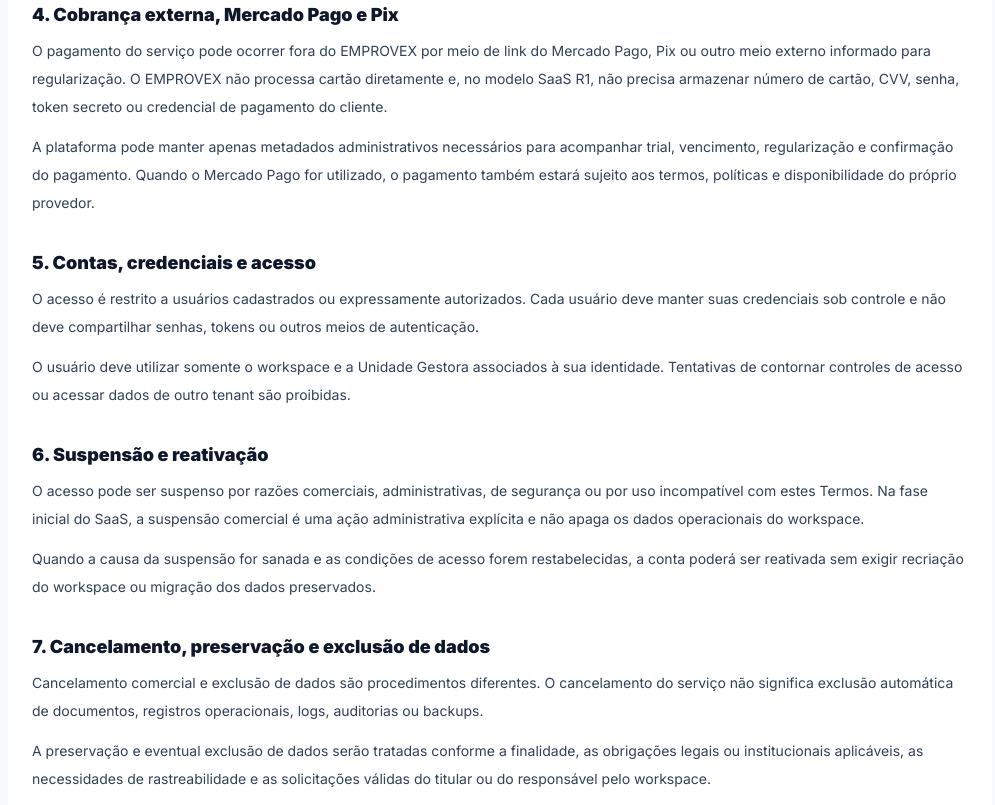
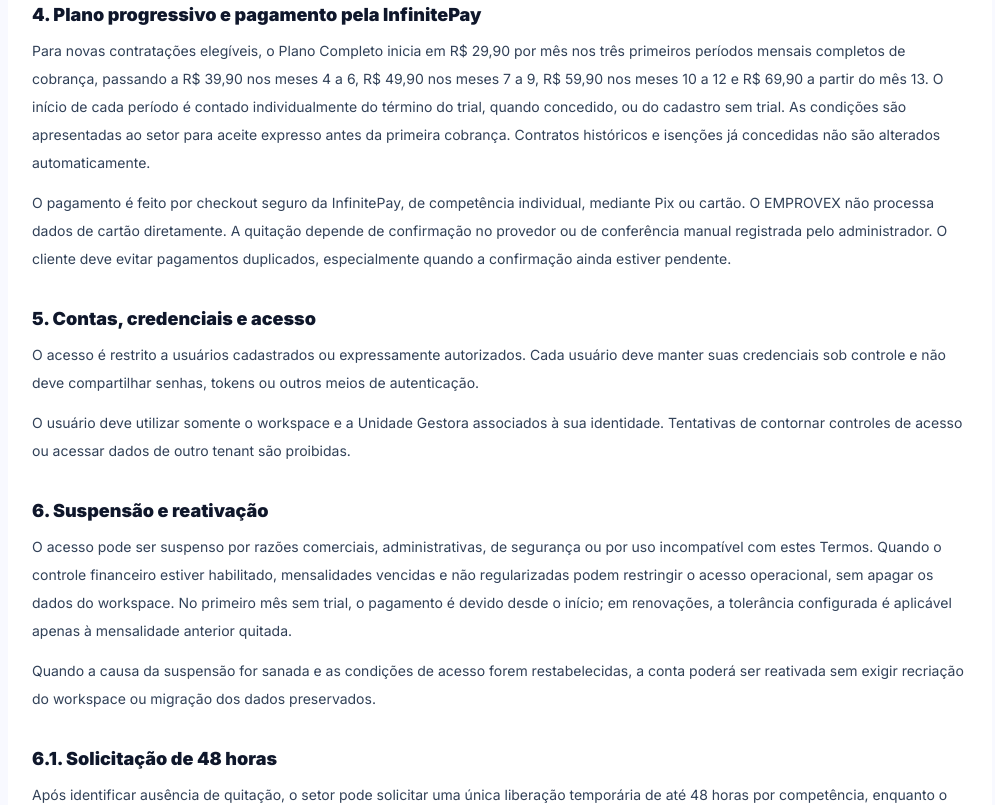
Before and after one commit to aprov-hgesm/Controles-de-Empenhos---Aprov, a Next.js app: page /terms in a window 1280 px wide. Shown: the part 860-1665 px from the top of the page, without its empty margins (140-1135 px from the left). Built offline with nearby package versions, Linux system fonts and the light colour scheme.

Commit message:
docs(billing): align legal terms privacy and public payment data with current InfinitePay policy

```diff
--- a/app/terms/page.tsx
+++ b/app/terms/page.tsx
@@ -51,16 +51,20 @@ export default function TermsPage() {
         </p>
       </LegalSection>
 
-      <LegalSection title="4. Cobrança externa, Mercado Pago e Pix">
+      <LegalSection title="4. Plano progressivo e pagamento pela InfinitePay">
         <p>
-          O pagamento do serviço pode ocorrer fora do EMPROVEX por meio de link do Mercado Pago, Pix ou outro meio
-          externo informado para regularização. O EMPROVEX não processa cartão diretamente e, no modelo SaaS R1, não
-          precisa armazenar número de cartão, CVV, senha, token secreto ou credencial de pagamento do cliente.
+          Para novas contratações elegíveis, o Plano Completo inicia em R$ 29,90 por mês nos três primeiros períodos
+          mensais completos de cobrança, passando a R$ 39,90 nos meses 4 a 6, R$ 49,90 nos meses 7 a 9,
+          R$ 59,90 nos meses 10 a 12 e R$ 69,90 a partir do mês 13. O início de cada período é contado
+          individualmente do término do trial, quando concedido, ou do cadastro sem trial. As condições são
+          apresentadas ao setor para aceite expresso antes da primeira cobrança. Contratos históricos e isenções
+          já concedidas não são alterados automaticamente.
         </p>
         <p>
-          A plataforma pode manter apenas metadados administrativos necessários para acompanhar trial, vencimento,
-          regularização e confirmação do pagamento. Quando o Mercado Pago for utilizado, o pagamento também estará
-          sujeito aos termos, políticas e disponibilidade do próprio provedor.
+          O pagamento é feito por checkout seguro da InfinitePay, de competência individual, mediante Pix ou cartão.
+          O EMPROVEX não processa dados de cartão diretamente. A quitação depende de confirmação no provedor
+          ou de conferência manual registrada pelo administrador. O cliente deve evitar pagamentos duplicados,
+          especialmente quando a confirmação ainda estiver pendente.
         </p>
       </LegalSection>
 
@@ -78,12 +82,21 @@ export default function TermsPage() {
       <LegalSection title="6. Suspensão e reativação">
         <p>
           O acesso pode ser suspenso por razões comerciais, administrativas, de segurança ou por uso incompatível com
-          estes Termos. Na fase inicial do SaaS, a suspensão comercial é uma ação administrativa explícita e não apaga
-          os dados operacionais do workspace.
+          estes Termos. Quando o controle financeiro estiver habilitado, mensalidades vencidas e não regularizadas podem restringir
+          o acesso operacional, sem apagar os dados do workspace. No primeiro mês sem trial, o pagamento é devido
+          desde o início; em renovações, a tolerância configurada é aplicável apenas à mensalidade anterior quitada.
         </p>
         <p>
           Quando a causa da suspensão for sanada e as condições de acesso forem restabelecidas, a conta poderá ser
           reativada sem exigir recriação do workspace ou migração dos dados preservados.
+        </p>
+      </LegalSection>
+
+      <LegalSection title="6.1. Solicitação de 48 horas">
+        <p>
+          Após identificar ausência de quitação, o setor pode solicitar uma única liberação temporária de até 48 horas
+          por competência, enquanto o administrador confere o pagamento. Essa solicitação não constitui quitação,
+          não renova automaticamente o prazo e não substitui o pagamento devido.
         </p>
       </LegalSection>
 
```
